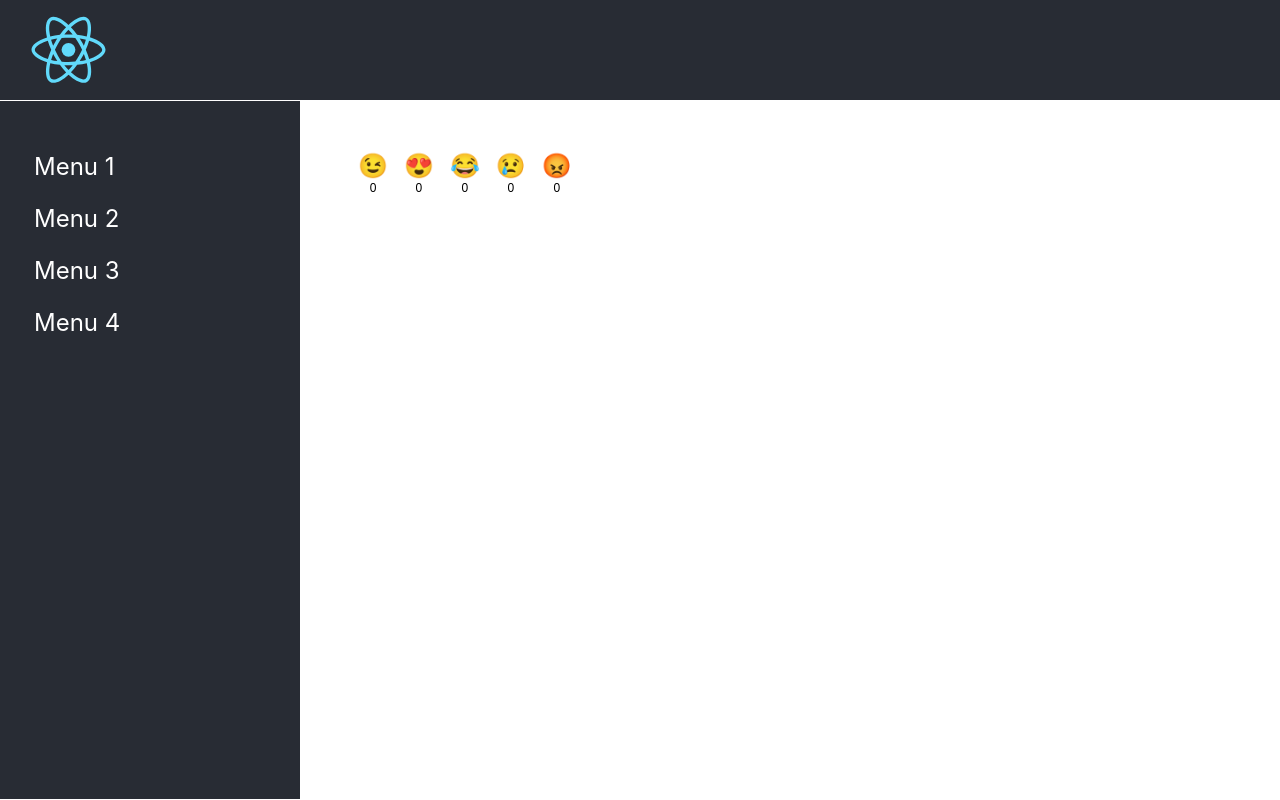
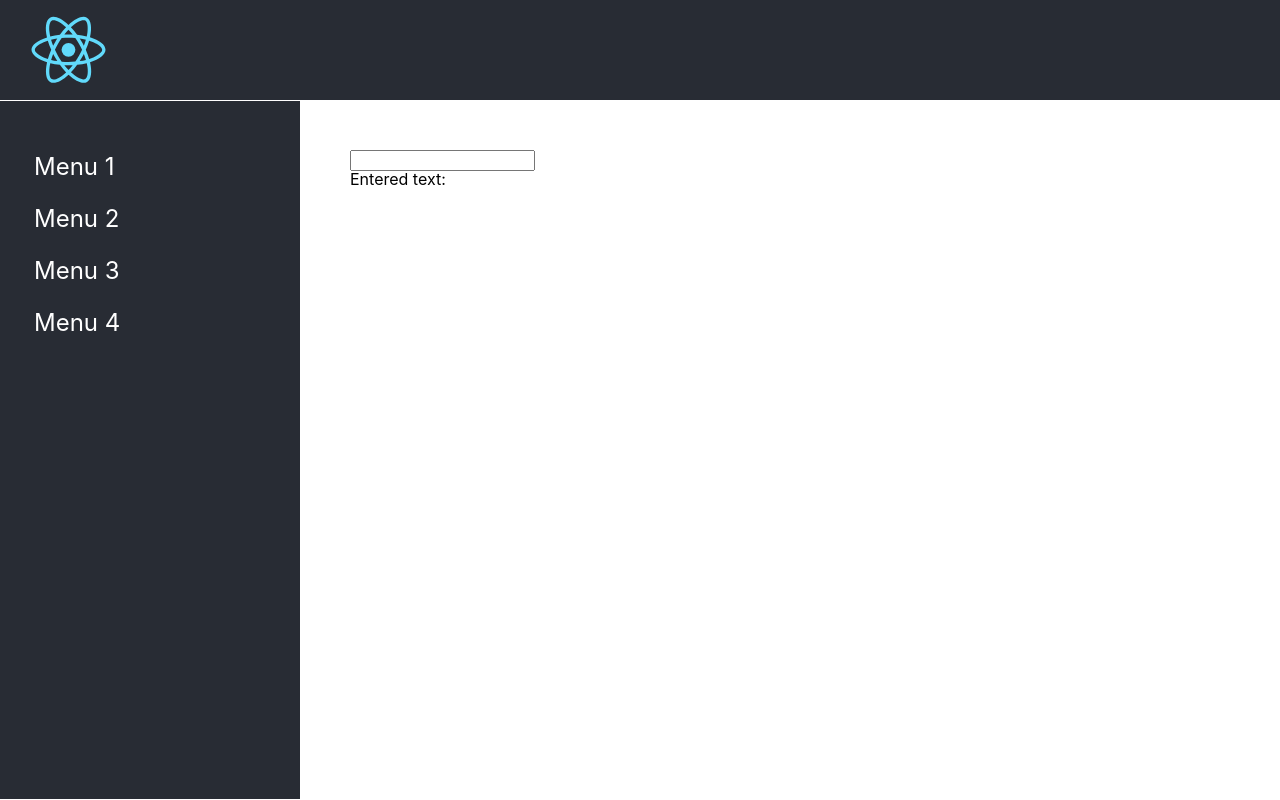
Before and after one commit to IhorZu/react-app, a React (Create React App) app: page / in a window 1280 px wide. Built offline with nearby package versions, Linux system fonts and the light colour scheme.

Commit message:
add TextField component

```diff
--- a/src/components/MainContent/MainContent.jsx
+++ b/src/components/MainContent/MainContent.jsx
@@ -1,11 +1,11 @@
-import VoteCounter from '../VoteCounter/VoteCounter';
+import TextField from '../TextField/TextField';
 import './MainContent.scss';
 
 const MainContent = () => {
 
     return (
         <main className="main">
-            <VoteCounter />
+            <TextField />
         </main>
     );
 }
--- /dev/null
+++ b/src/components/TextField/TextField.jsx
@@ -0,0 +1,20 @@
+import { useState } from 'react';
+
+
+const TextField = () => {
+    const [text, setText] = useState('');
+
+    const updateText = (event) => {
+        const updatedText = event.target.value;
+        setText(updatedText);
+    };
+
+    return (
+        <>
+            <input type="text" onChange={updateText} />
+            <p>Entered text: {text}</p>
+        </>
+    );
+}
+
+export default TextField;
```
